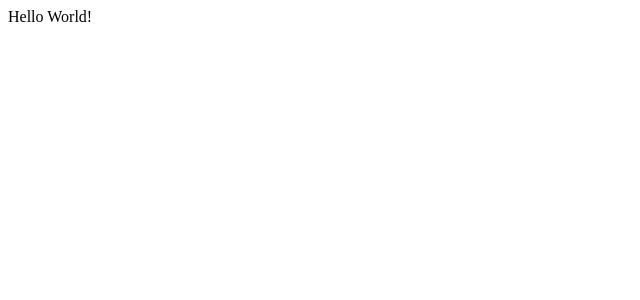
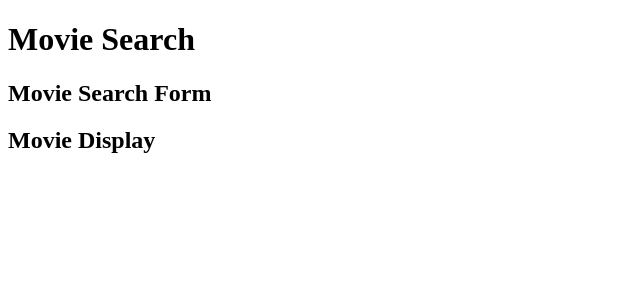
Before and after one commit to SoftwareEngineeringInnovator/GLAB_320H_7_1-React_Movie_Search, a React (Vite) app: page / in a window 1280 px wide. Shown: the top 300 px of the page, without its empty margins (0-640 px from the left). Built offline with nearby package versions, Linux system fonts and the light colour scheme.

Commit message:
create movie search components

```diff
--- a/src/App.jsx
+++ b/src/App.jsx
@@ -1,5 +1,14 @@
+import Form from "./components/Form";
+import MovieDisplay from "./components/MovieDisplay";
+
 export default function App() {
-  // For now, we are keeping the component simple
-  // so we can confirm that React is working correctly.
-  return <div>Hello World!</div>;
+  // Form and movie display share information
+  return (
+    <main>
+      <h1>Movie Search</h1>
+
+      <Form />
+      <MovieDisplay />
+    </main>
+  );
 }
--- /dev/null
+++ b/src/components/Form.jsx
@@ -0,0 +1,3 @@
+export default function Form() {
+  return <h2>Movie Search Form</h2>;
+}
--- /dev/null
+++ b/src/components/MovieDisplay.jsx
@@ -0,0 +1,4 @@
+export default function MovieDisplay() {
+  // Display the movie
+  return <h2>Movie Display</h2>;
+}
```
